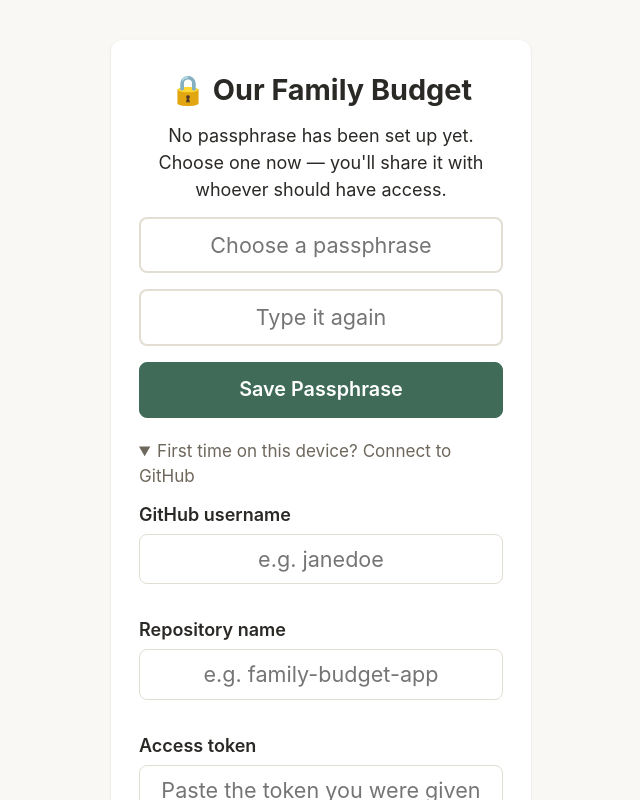
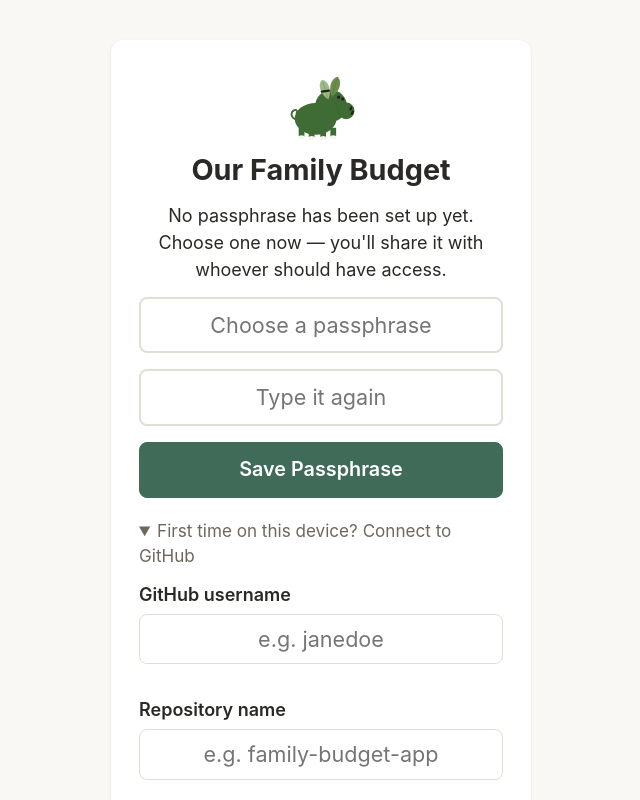
Before and after one commit to MichelleFeliciano/family-budget-app, a plain HTML site: page index.html in a window 1280 px wide. Shown: the whole page, without its empty margins (319-959 px from the left). Drawn offline with Linux system fonts and the light colour scheme.

Commit message:
Add a piggy bank + leaf logo
A hand-drawn SVG mark (piggy bank body with leaf-shaped ears) in the
app's existing sage green palette, wired up as the favicon and shown
next to the title on the lock screen and app header.

Co-Authored-By: Claude Sonnet 5 <noreply@anthropic.com>

```diff
--- a/css/styles.css
+++ b/css/styles.css
@@ -145,6 +145,12 @@ input, select, textarea {
   margin: 0 auto;
   text-align: center;
 }
+.lock-logo {
+  width: 72px;
+  height: 72px;
+  margin: 0 auto 8px;
+  display: block;
+}
 .lock-card input {
   width: 100%;
   min-height: var(--touch-min);
@@ -170,6 +176,8 @@ input, select, textarea {
   border-bottom: 1px solid var(--color-border);
 }
 .app-header h1 { font-size: 1.3rem; margin: 0; }
+.app-header .brand { display: flex; align-items: center; gap: 10px; }
+.app-logo { width: 34px; height: 34px; flex: none; }
 .sync-status {
   font-size: 0.85rem;
   color: var(--color-text-muted);
--- a/index.html
+++ b/index.html
@@ -4,13 +4,15 @@
 <meta charset="UTF-8">
 <meta name="viewport" content="width=device-width, initial-scale=1.0">
 <title>Our Family Budget</title>
+<link rel="icon" type="image/svg+xml" href="favicon.svg">
 <link rel="stylesheet" href="css/styles.css">
 </head>
 <body>
 
   <div id="lock-screen" class="lock-screen">
     <div class="lock-card">
-      <h1>🔒 Our Family Budget</h1>
+      <img src="favicon.svg" alt="" class="lock-logo">
+      <h1>Our Family Budget</h1>
 
       <form id="unlock-form">
         <p id="lock-message">Enter the passphrase to continue.</p>
@@ -51,7 +53,10 @@
 
   <div id="app" class="app hidden">
     <header class="app-header">
-      <h1>Our Family Budget</h1>
+      <div class="brand">
+        <img src="favicon.svg" alt="" class="app-logo">
+        <h1>Our Family Budget</h1>
+      </div>
       <div class="sync-status" id="sync-status">Ready</div>
     </header>
     <nav class="tabs" id="tabs">
```
Also changed, not shown: favicon.svg (added).
